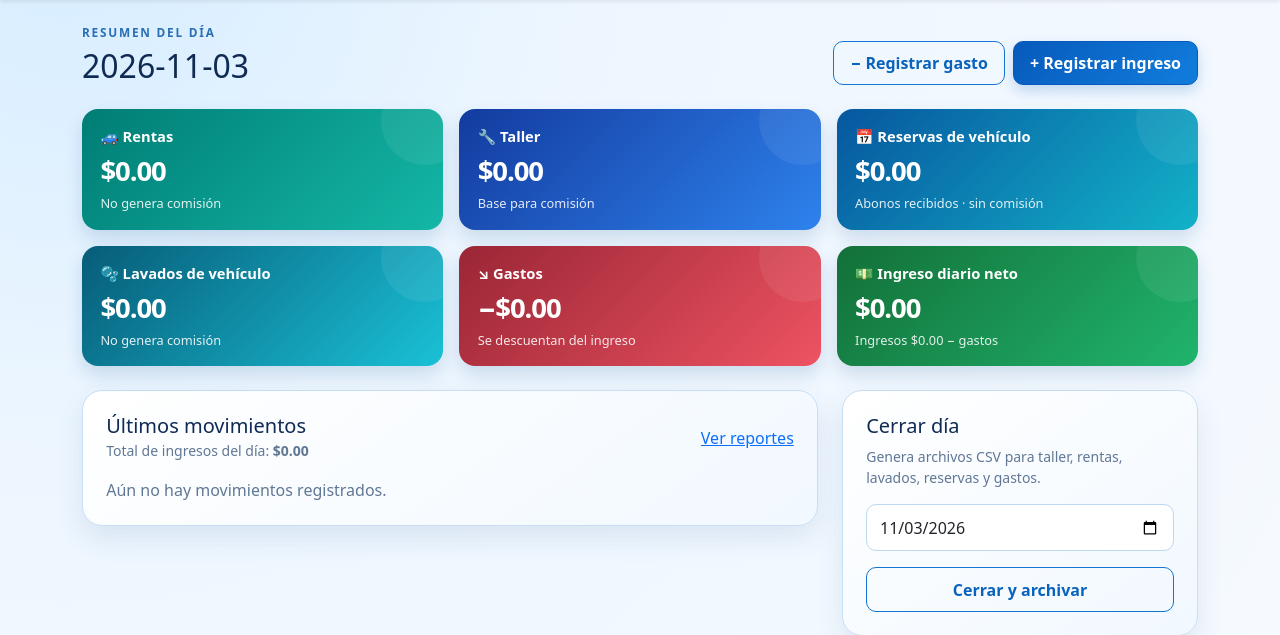
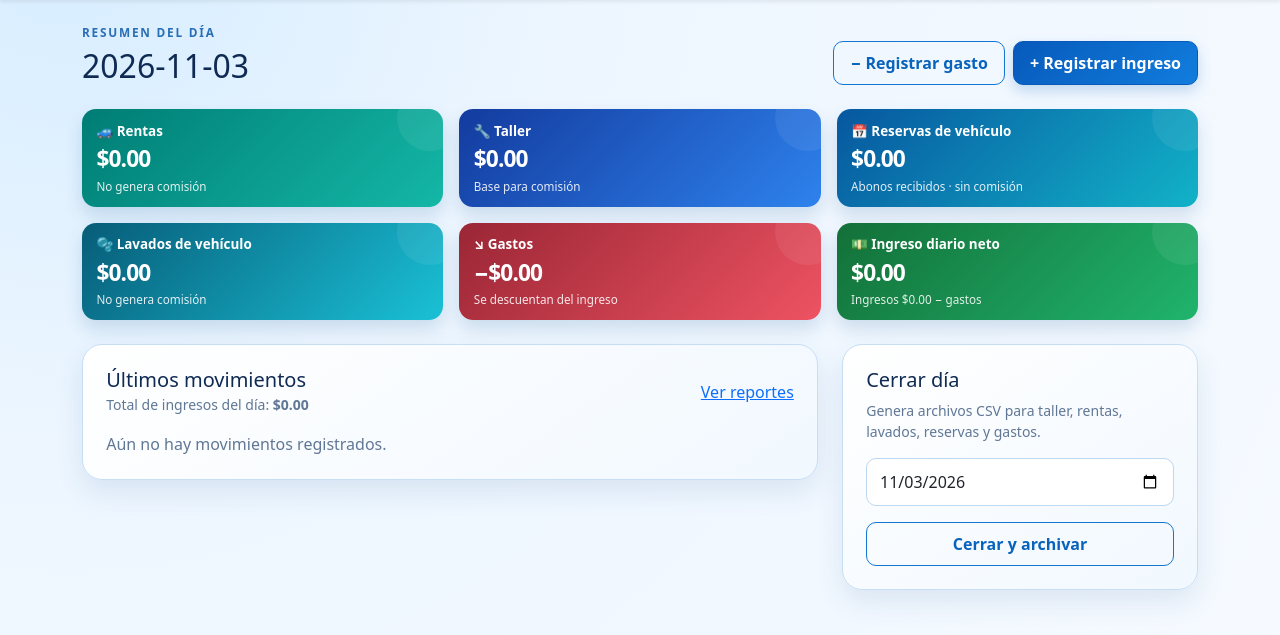
Before and after one commit to treminioalex620-netizen/taller-rentacar-sistema, a Flask app: page / in a window 1280 px wide; the page is wider, and only the part inside the window is pictured. Shown: the part 63-698 px from the top of that part. Run offline with Flask 3, Linux system fonts and the light colour scheme; a user stored in the database is signed in; data that the repository does not hold is empty; some libraries are stand-ins or nearby versions.

Commit message:
Reduce tarjetas del resumen diario

```diff
--- a/sistema-taller-rentacar-postgresql/templates/dashboard.html
+++ b/sistema-taller-rentacar-postgresql/templates/dashboard.html
@@ -1,4 +1,10 @@
 {% extends 'base.html' %}{% block content %}
+<style>
+  .metric{min-height:94px;padding:.72rem .9rem;border-radius:14px;gap:.08rem}
+  .metric:after{width:66px;height:66px;right:-20px;top:-24px}
+  .metric span{font-size:.84rem}.metric strong{font-size:1.42rem}.metric small{font-size:.73rem}
+  @media(max-width:767px){.metric{min-height:90px}.metric strong{font-size:1.35rem}}
+</style>
 <div class="d-flex flex-wrap justify-content-between align-items-end gap-3 mb-4"><div><p class="eyebrow">RESUMEN DEL DÍA</p><h1 class="h2 mb-0">{{ today }}</h1></div><div class="d-flex gap-2"><a class="btn btn-outline-primary" href="{{ url_for('new_expense') }}">− Registrar gasto</a><a class="btn btn-primary" href="{{ url_for('new_income') }}">+ Registrar ingreso</a></div></div>
 {% if day_is_closed %}<div class="alert alert-info">El día {{ today }} ya fue cerrado. El tablero quedó limpio y mostrará los movimientos del siguiente día operativo.</div>{% endif %}
 <div class="row g-3 mb-4"><div class="col-md-6 col-xl-4"><article class="metric rental"><span>🚙 Rentas</span><strong>${{ '%.2f'|format(rental_total) }}</strong><small>No genera comisión</small></article></div><div class="col-md-6 col-xl-4"><article class="metric workshop"><span>🔧 Taller</span><strong>${{ '%.2f'|format(workshop_total) }}</strong><small>Base para comisión</small></article></div><div class="col-md-6 col-xl-4"><article class="metric reservation"><span>📅 Reservas de vehículo</span><strong>${{ '%.2f'|format(reservations_total) }}</strong><small>Abonos recibidos · sin comisión</small></article></div><div class="col-md-6 col-xl-4"><article class="metric wash"><span>🫧 Lavados de vehículo</span><strong>${{ '%.2f'|format(wash_total) }}</strong><small>No genera comisión</small></article></div><div class="col-md-6 col-xl-4"><article class="metric expense"><span>↘ Gastos</span><strong>−${{ '%.2f'|format(expenses_total) }}</strong><small>Se descuentan del ingreso</small></article></div><div class="col-md-6 col-xl-4"><article class="metric net"><span>💵 Ingreso diario neto</span><strong>${{ '%.2f'|format(net_total) }}</strong><small>Ingresos ${{ '%.2f'|format(income_total) }} − gastos</small></article></div></div>
```
